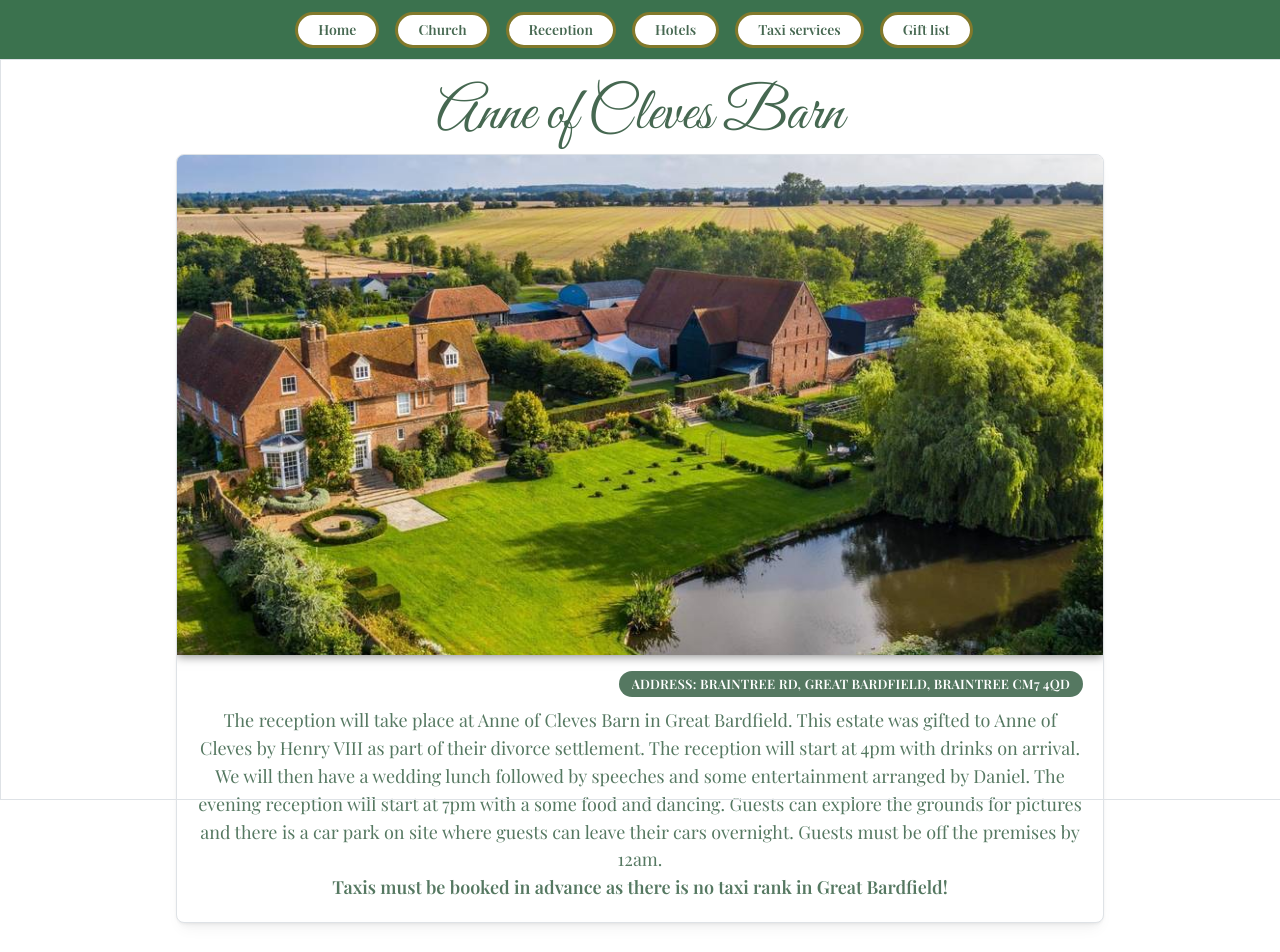
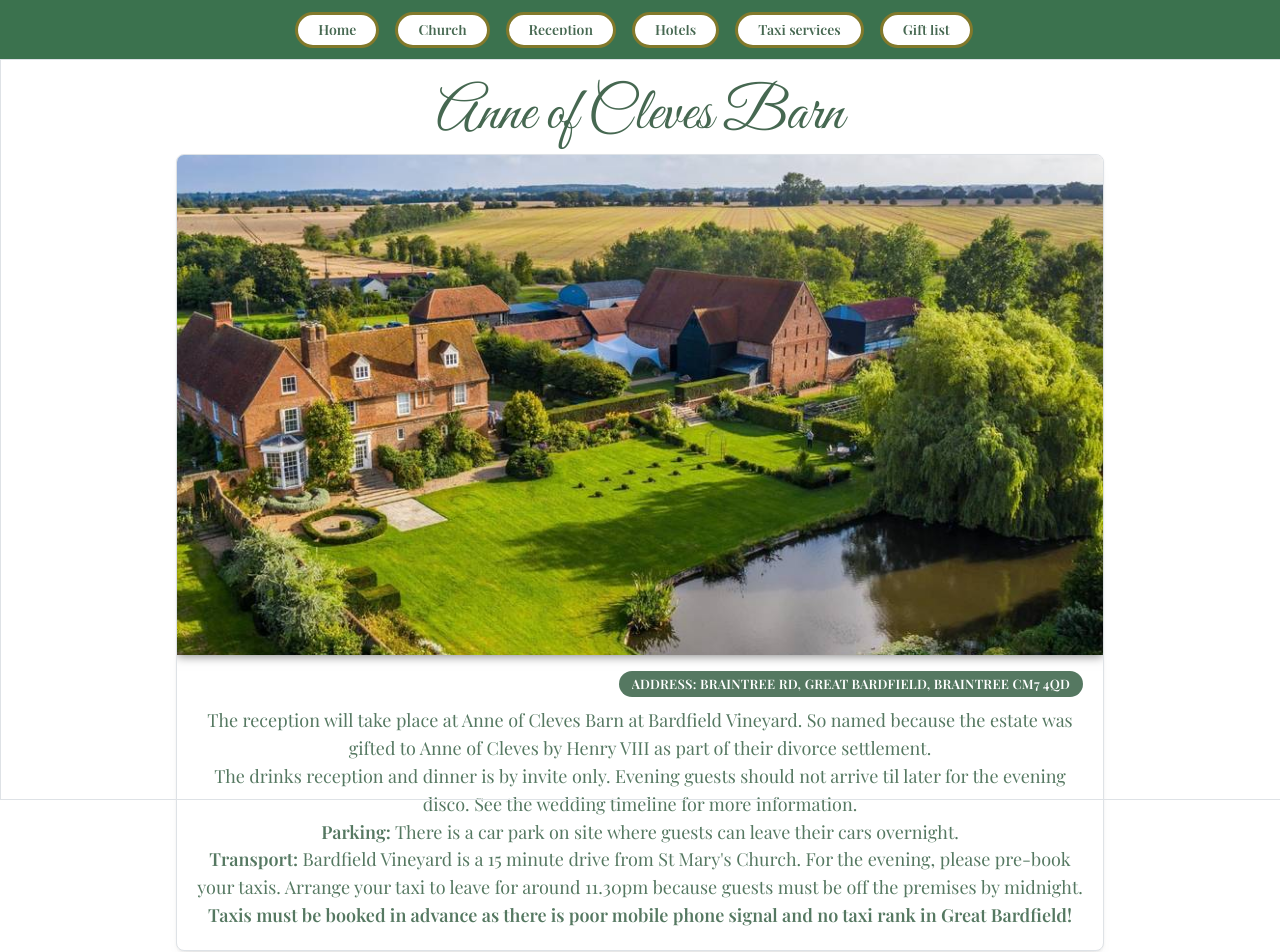
Before and after one commit to sparker0664/Wedding-App, a React (Vite) app: page /reception in a window 1280 px wide. Shown: the top 952 px of the page. Built offline with nearby package versions, Linux system fonts and the light colour scheme.

Commit message:
Added text to reception

```diff
--- a/src/features/reception/index.tsx
+++ b/src/features/reception/index.tsx
@@ -42,19 +42,33 @@ export default function ReceptionPage() {
         </Group>
 
         <Text className={classes.paragraph}>
-          The reception will take place at Anne of Cleves Barn in Great
-          Bardfield. This estate was gifted to Anne of Cleves by Henry VIII as
-          part of their divorce settlement. The reception will start at 4pm with
-          drinks on arrival. We will then have a wedding lunch followed by
-          speeches and some entertainment arranged by Daniel. The evening
-          reception will start at 7pm with a some food and dancing. Guests can
-          explore the grounds for pictures and there is a car park on site where
-          guests can leave their cars overnight. Guests must be off the premises
-          by 12am.
+          The reception will take place at Anne of Cleves Barn at Bardfield
+          Vineyard. So named because the estate was gifted to Anne of Cleves by
+          Henry VIII as part of their divorce settlement.
+        </Text>
+        <Text className={classes.paragraph}>
+          The drinks reception and dinner is by invite only. Evening guests
+          should not arrive til later for the evening disco. See the wedding
+          timeline for more information.
+        </Text>
+        <Text className={classes.paragraph}>
+          <Text component={"span"} inherit inline fw={700}>
+            Parking:
+          </Text>{" "}
+          There is a car park on site where guests can leave their cars
+          overnight.
+        </Text>
+        <Text className={classes.paragraph}>
+          <Text component={"span"} inherit inline fw={700}>
+            Transport:
+          </Text>{" "}
+          Bardfield Vineyard is a 15 minute drive from St Mary's Church. For the
+          evening, please pre-book your taxis. Arrange your taxi to leave for
+          around 11.30pm because guests must be off the premises by midnight.
         </Text>
         <Text className={localClasses.boldParagraph} fw={700}>
-          Taxis must be booked in advance as there is no taxi rank in Great
-          Bardfield!
+          Taxis must be booked in advance as there is poor mobile phone signal
+          and no taxi rank in Great Bardfield!
         </Text>
       </Card>
     </Container>
```
